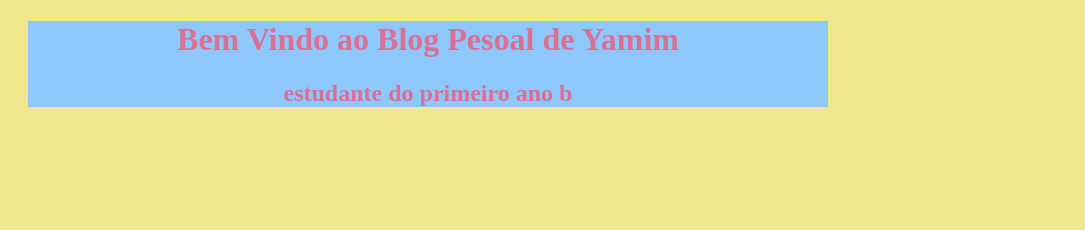
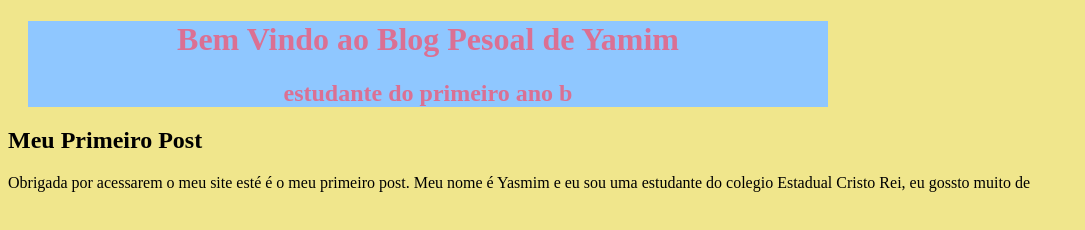
Before and after one commit to yasmimlopes25-create/teste-yasmim-1-b, a plain HTML site: page index.html in a window 1280 px wide. Shown: the whole page, without its empty margins (0-1085 px from the left). Drawn offline with Linux system fonts and the light colour scheme.

Commit message:
criando o meu post

```diff
--- a/index.html
+++ b/index.html
@@ -13,5 +13,14 @@
         <h1>Bem Vindo ao Blog Pesoal de Yamim</h1>
         <h2>estudante do primeiro ano b</h2>
     </header>
+
+    <main>
+        <h2>Meu Primeiro Post</h2>
+        <article>
+            <p>Obrigada por acessarem o meu site esté é o meu primeiro post.
+             Meu nome é Yasmim e eu sou uma estudante do colegio Estadual Cristo Rei, eu gossto muito de
+</p>
+        </article>
+    </main>
 </body>
 </html>
```
